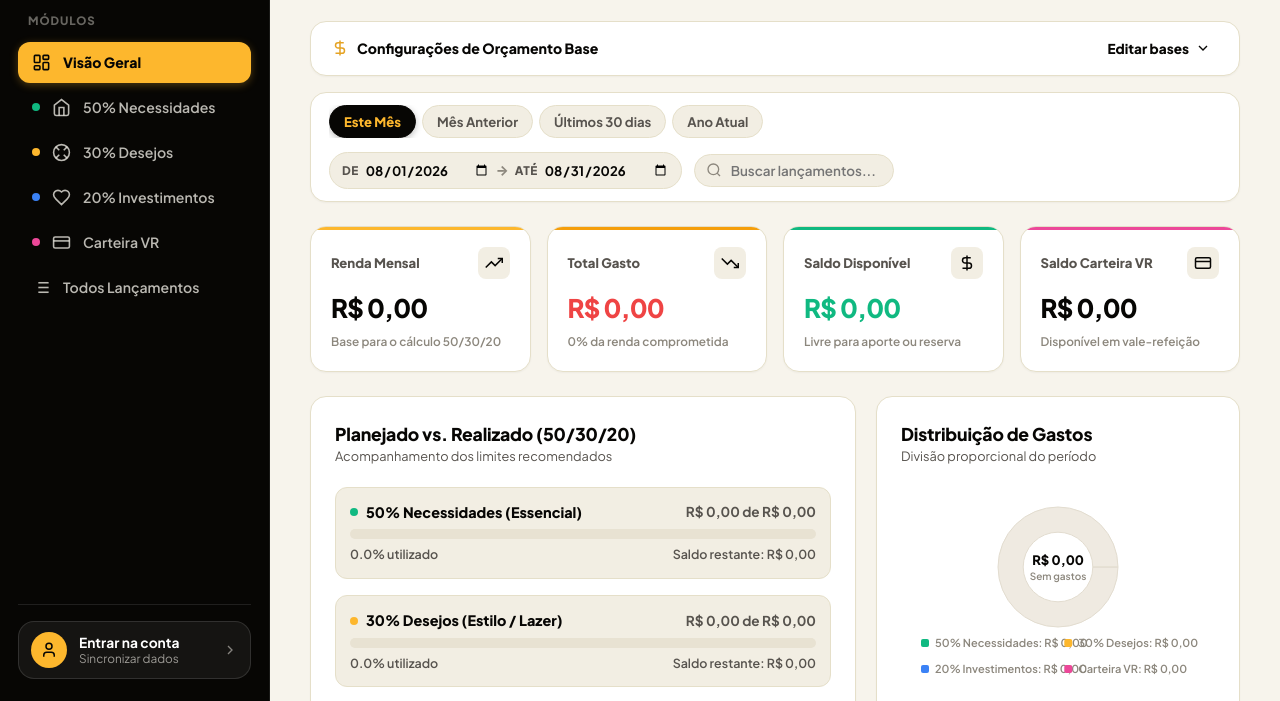
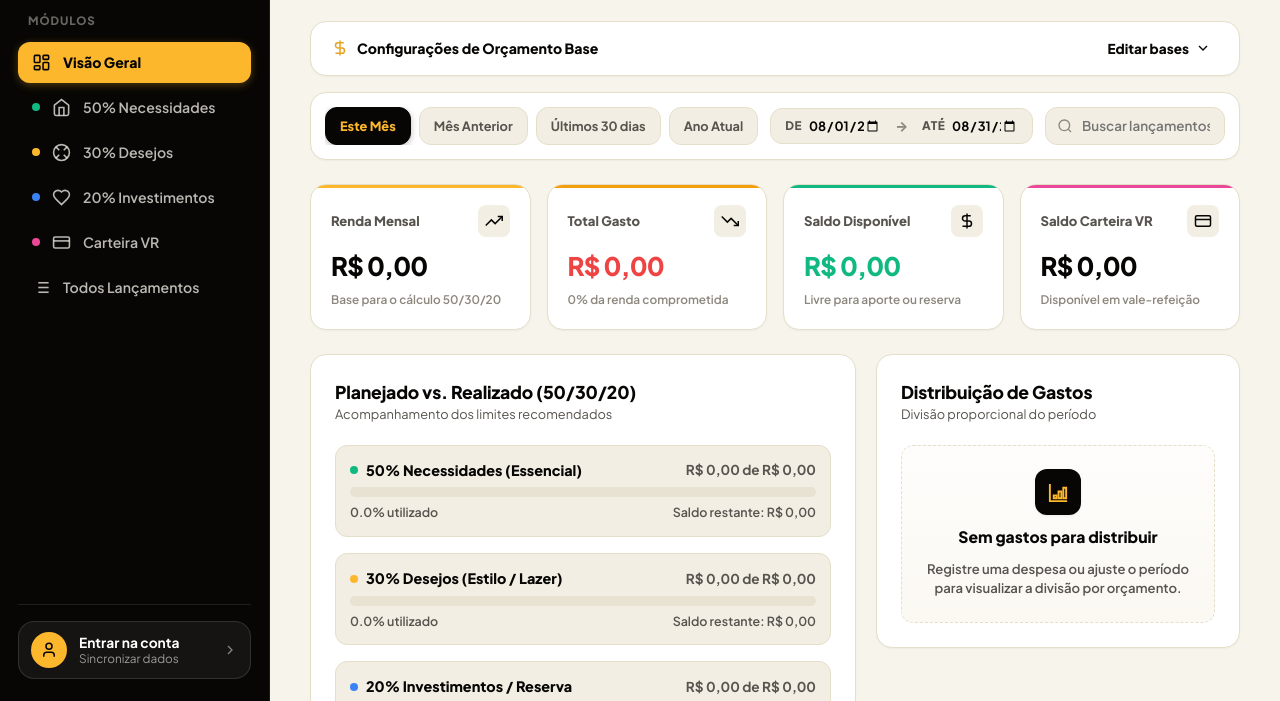
Before and after one commit to juanalenca/fin-flow, a plain HTML site: page static/index.html in a window 1280 px wide. Shown: the part 97-798 px from the top of the page. Drawn offline with Linux system fonts and the light colour scheme; no server answers.

Commit message:
fix(ui): responsive filter toolbar grid and chart container empty states

```diff
--- a/static/app.js
+++ b/static/app.js
@@ -977,11 +977,38 @@ function renderCharts() {
   drawTimelineChart(document.querySelector("#timeline-chart"));
 }
 
+function setChartEmptyState(canvas, isEmpty, title, description) {
+  if (!canvas) return;
+  const wrapper = canvas.closest(".canvas-wrapper");
+  if (!wrapper) return;
+
+  wrapper.classList.toggle("is-empty", isEmpty);
+  let emptyState = wrapper.querySelector(".chart-empty-state");
+
+  if (isEmpty) {
+    if (!emptyState) {
+      emptyState = document.createElement("div");
+      emptyState.className = "chart-empty-state";
+      wrapper.appendChild(emptyState);
+    }
+    emptyState.innerHTML = `
+      <div class="chart-empty-icon" aria-hidden="true">
+        <svg width="23" height="23" viewBox="0 0 24 24" fill="none" stroke="currentColor" stroke-width="2">
+          <path d="M3 3v18h18"></path>
+          <path d="M7 15h3v3H7z"></path>
+          <path d="M12 11h3v7h-3z"></path>
+          <path d="M17 7h3v11h-3z"></path>
+        </svg>
+      </div>
+      <strong>${escapeHtml(title)}</strong>
+      <span>${escapeHtml(description)}</span>`;
+  } else if (emptyState) {
+    emptyState.remove();
+  }
+}
+
 function drawDistributionChart(canvas) {
   if (!canvas) return;
-  const { ctx, width, height } = setupCanvas(canvas);
-  ctx.clearRect(0, 0, width, height);
-
   const items = ["needs", "wants", "savings", "vr"].map((key) => ({
     key,
     label: labels[key],
@@ -989,78 +1016,23 @@ function drawDistributionChart(canvas) {
   }));
 
   const total = items.reduce((sum, item) => sum + item.value, 0);
+  setChartEmptyState(
+    canvas,
+    !total,
+    "Sem gastos para distribuir",
+    "Registre uma despesa ou ajuste o período para visualizar a divisão por orçamento."
+  );
+  if (!total) return;
+
+  const { ctx, width, height } = setupCanvas(canvas);
+  ctx.clearRect(0, 0, width, height);
+
   const isMobile = width < 420;
 
   const cx = isMobile ? width * 0.5 : width * 0.32;
   const cy = isMobile ? 80 : height * 0.5;
   const outerRadius = isMobile ? 60 : Math.min(width, height) * 0.36;
   const innerRadius = outerRadius * 0.58;
-
-  if (!total) {
-    // Elegant Empty Doughnut Placeholder
-    ctx.beginPath();
-    ctx.arc(cx, cy, outerRadius, 0, Math.PI * 2);
-    ctx.arc(cx, cy, innerRadius, Math.PI * 2, 0, true);
-    ctx.closePath();
-    ctx.fillStyle = "#EFEAE1";
-    ctx.fill();
-
-    // Subtle border
-    ctx.strokeStyle = "#E2DCCF";
-    ctx.lineWidth = 1;
-    ctx.stroke();
-
-    // Center text
-    ctx.textAlign = "center";
-    ctx.textBaseline = "middle";
-    ctx.fillStyle = "#070604";
-    ctx.font = "800 13px 'Plus Jakarta Sans', system-ui";
-    ctx.fillText("R$ 0,00", cx, cy - 6);
-    ctx.fillStyle = "#8C877D";
-    ctx.font = "600 10px 'Plus Jakarta Sans', system-ui";
-    ctx.fillText("Sem gastos", cx, cy + 10);
-
-    // Empty Legend
-    if (isMobile) {
-      // 2 columns legend on mobile below chart
-      items.forEach((item, index) => {
-        const col = index % 2;
-        const row = Math.floor(index / 2);
-        const lx = col === 0 ? 20 : width * 0.52;
-        const ly = 160 + row * 26;
-
-        ctx.fillStyle = colors[item.key];
-        ctx.beginPath();
-        ctx.roundRect(lx, ly - 8, 8, 8, 2);
-        ctx.fill();
-
-        ctx.textAlign = "left";
-        ctx.textBaseline = "middle";
-        ctx.fillStyle = "#8C877D";
-        ctx.font = "600 11px 'Plus Jakarta Sans', system-ui";
-        ctx.fillText(`${item.label}: R$ 0,00`, lx + 14, ly - 4);
-      });
-    } else {
-      ctx.textAlign = "left";
-      ctx.textBaseline = "alphabetic";
-      items.forEach((item, index) => {
-        const y = 38 + index * 38;
-        ctx.fillStyle = colors[item.key];
-        ctx.beginPath();
-        ctx.roundRect(width * 0.60, y - 10, 10, 10, 3);
-        ctx.fill();
-
-        ctx.fillStyle = "#070604";
-        ctx.font = "800 12px 'Plus Jakarta Sans', system-ui";
-        ctx.fillText(`${item.label} (0%)`, width * 0.60 + 16, y);
-
-        ctx.fillStyle = "#8C877D";
-        ctx.font = "600 11px 'Plus Jakarta Sans', system-ui";
-        ctx.fillText("R$ 0,00", width * 0.60 + 16, y + 16);
-      });
-    }
-    return;
-  }
 
   // Draw Slices
   let angle = -Math.PI / 2;
@@ -1134,6 +1106,18 @@ function drawDistributionChart(canvas) {
 
 function drawTimelineChart(canvas) {
   if (!canvas) return;
+  const expenses = state.filteredEntries
+    .filter((entry) => entry.entry_kind === "expense")
+    .sort((a, b) => a.date.localeCompare(b.date));
+
+  setChartEmptyState(
+    canvas,
+    !expenses.length,
+    "Sem evolução no período",
+    "Quando houver lançamentos, a curva acumulada aparecerá aqui sem ocupar espaço vazio."
+  );
+  if (!expenses.length) return;
+
   const { ctx, width, height } = setupCanvas(canvas);
   ctx.clearRect(0, 0, width, height);
 
@@ -1153,28 +1137,6 @@ function drawTimelineChart(canvas) {
     ctx.moveTo(padLeft, y);
     ctx.lineTo(width - padRight, y);
     ctx.stroke();
-  }
-
-  const expenses = state.filteredEntries
-    .filter((entry) => entry.entry_kind === "expense")
-    .sort((a, b) => a.date.localeCompare(b.date));
-
-  if (!expenses.length) {
-    // Subtle baseline
-    ctx.setLineDash([4, 4]);
-    ctx.strokeStyle = "#D5CEBD";
-    ctx.beginPath();
-    ctx.moveTo(padLeft, height - padBottom);
-    ctx.lineTo(width - padRight, height - padBottom);
-    ctx.stroke();
-    ctx.setLineDash([]);
-
-    ctx.fillStyle = "#8C877D";
-    ctx.font = "600 13px 'Plus Jakarta Sans', system-ui";
-    ctx.textAlign = "center";
-    ctx.textBaseline = "middle";
-    ctx.fillText("Nenhuma movimentação no período selecionado", width * 0.5, height * 0.5);
-    return;
   }
 
   const totalsByDay = new Map();
--- a/static/index.html
+++ b/static/index.html
@@ -276,7 +276,7 @@
                   <span class="card-analytics-desc">Divisão proporcional do período</span>
                 </div>
               </div>
-              <div class="canvas-wrapper">
+              <div class="canvas-wrapper" id="distribution-chart-wrap">
                 <canvas id="distribution-chart" height="230"></canvas>
               </div>
             </div>
@@ -289,7 +289,7 @@
                   <span class="card-analytics-desc">Velocidade de gastos no período</span>
                 </div>
               </div>
-              <div class="canvas-wrapper">
+              <div class="canvas-wrapper" id="timeline-chart-wrap">
                 <canvas id="timeline-chart" height="220"></canvas>
               </div>
             </div>
--- a/static/styles.css
+++ b/static/styles.css
@@ -1033,20 +1033,23 @@ select {
   background: var(--surface);
   border: 1px solid var(--border);
   border-radius: var(--radius-lg);
-  padding: 12px 18px;
+  padding: 14px;
   margin-bottom: 24px;
-  display: flex;
-  flex-wrap: wrap;
-  align-items: center;
-  justify-content: space-between;
-  gap: 14px;
+  display: grid;
+  grid-template-columns: minmax(0, max-content) minmax(280px, 1fr);
+  align-items: stretch;
+  gap: 12px;
   box-shadow: var(--shadow-xs);
+  overflow: hidden;
 }
 
 .filter-presets-scroll {
+  min-width: 0;
   overflow-x: auto;
+  overflow-y: hidden;
   -webkit-overflow-scrolling: touch;
   scrollbar-width: none;
+  overscroll-behavior-inline: contain;
 }
 
 .filter-presets-scroll::-webkit-scrollbar {
@@ -1056,14 +1059,17 @@ select {
 .preset-filters {
   display: flex;
   align-items: center;
-  gap: 6px;
+  gap: 8px;
+  width: max-content;
+  min-width: min-content;
 }
 
 .preset-pill {
-  padding: 7px 14px;
-  font-size: 0.82rem;
+  min-height: 38px;
+  padding: 0 14px;
+  font-size: 0.8rem;
   font-weight: 700;
-  border-radius: var(--radius-full);
+  border-radius: var(--radius-md);
   color: var(--text-muted);
   background: var(--surface-hover);
   border: 1px solid var(--border);
@@ -1087,21 +1093,24 @@ select {
 }
 
 .custom-filters-form {
-  display: flex;
+  min-width: 0;
+  display: grid;
+  grid-template-columns: minmax(250px, max-content) minmax(180px, 1fr);
   align-items: center;
   gap: 12px;
-  flex-wrap: wrap;
 }
 
 /* UNIFIED DATE RANGE BADGE */
 .date-range-badge {
-  display: flex;
+  min-width: 0;
+  display: grid;
+  grid-template-columns: minmax(0, 1fr) auto minmax(0, 1fr);
   align-items: center;
   gap: 6px;
   background: var(--surface-hover);
   border: 1.5px solid var(--border);
-  border-radius: var(--radius-full);
-  padding: 4px 12px;
+  border-radius: var(--radius-md);
+  padding: 6px;
   transition: border-color var(--trans-fast), box-shadow var(--trans-fast);
 }
 
@@ -1112,9 +1121,13 @@ select {
 }
 
 .date-input-box {
-  display: flex;
+  min-width: 0;
+  display: grid;
+  grid-template-columns: auto minmax(0, 1fr);
   align-items: center;
   gap: 6px;
+  border-radius: var(--radius-sm);
+  padding: 0 8px;
 }
 
 .date-badge-label {
@@ -1129,11 +1142,12 @@ select {
   border: none !important;
   background: transparent !important;
   box-shadow: none !important;
-  padding: 4px 0 !important;
-  font-size: 0.82rem;
+  min-width: 0;
+  padding: 2px 0 !important;
+  font-size: 0.8rem;
   font-weight: 700;
   color: var(--text-main);
-  width: 125px;
+  width: 100%;
   cursor: pointer;
   outline: none;
 }
@@ -1149,6 +1163,7 @@ select {
   position: relative;
   display: flex;
   align-items: center;
+  min-width: 0;
 }
 
 .search-input-box .search-icon {
@@ -1160,18 +1175,19 @@ select {
 }
 
 .search-input-box input {
-  padding: 7px 14px 7px 36px;
+  min-height: 38px;
+  padding: 0 14px 0 36px;
   font-size: 0.84rem;
   font-weight: 600;
-  border-radius: var(--radius-full);
+  border-radius: var(--radius-md);
   border: 1.5px solid var(--border);
   background: var(--surface-hover);
-  width: 200px;
+  width: 100%;
+  min-width: 0;
   transition: all var(--trans-fast);
 }
 
 .search-input-box input:focus {
-  width: 230px;
   background: var(--surface);
   border-color: var(--primary);
   box-shadow: 0 0 0 2px var(--primary-subtle);
@@ -1272,14 +1288,16 @@ select {
   display: grid;
   grid-template-columns: 1.2fr 0.8fr;
   gap: 20px;
+  align-items: start;
 }
 
 .card-analytics {
   background: var(--surface);
   border: 1px solid var(--border);
   border-radius: var(--radius-lg);
-  padding: 24px;
+  padding: clamp(16px, 2.2vw, 24px);
   box-shadow: var(--shadow-xs);
+  min-width: 0;
 }
 
 .card-analytics-full {
@@ -1309,11 +1327,61 @@ select {
 .canvas-wrapper {
   position: relative;
   width: 100%;
+  min-height: 220px;
+  overflow: hidden;
+  border-radius: var(--radius-md);
 }
 
 canvas {
   display: block;
   width: 100%;
+}
+
+.canvas-wrapper.is-empty {
+  min-height: 0;
+}
+
+.canvas-wrapper.is-empty canvas {
+  display: none;
+}
+
+.chart-empty-state {
+  min-height: 178px;
+  display: grid;
+  align-content: center;
+  justify-items: center;
+  gap: 10px;
+  padding: 22px 18px;
+  border: 1px dashed var(--border);
+  border-radius: var(--radius-md);
+  background:
+    linear-gradient(180deg, rgba(255, 255, 255, 0.72), rgba(250, 248, 242, 0.96)),
+    var(--surface-subtle);
+  color: var(--text-muted);
+  text-align: center;
+}
+
+.chart-empty-icon {
+  display: grid;
+  place-items: center;
+  width: 46px;
+  height: 46px;
+  border-radius: var(--radius-md);
+  background: #070604;
+  color: var(--primary);
+  box-shadow: var(--shadow-sm);
+}
+
+.chart-empty-state strong {
+  color: var(--text-main);
+  font-size: 0.98rem;
+  font-weight: 800;
+}
+
+.chart-empty-state span {
+  max-width: 34ch;
+  font-size: 0.82rem;
+  font-weight: 600;
 }
 
 /* 50/30/20 PROGRESS BARS */
@@ -1879,6 +1947,15 @@ canvas {
     grid-template-columns: 1fr;
   }
 
+  .filter-controls-card {
+    grid-template-columns: 1fr;
+    padding: 12px;
+  }
+
+  .custom-filters-form {
+    grid-template-columns: 1fr minmax(220px, 0.85fr);
+  }
+
   /* MOBILE BOTTOM NAVIGATION */
   .mobile-nav {
     position: fixed;
@@ -1969,27 +2046,47 @@ canvas {
     grid-template-columns: 1fr;
   }
 
-  .filter-controls-card {
-    flex-direction: column;
-    align-items: stretch;
-    padding: 12px;
-    gap: 12px;
-  }
-
   .custom-filters-form {
-    flex-direction: column;
-    align-items: stretch;
+    grid-template-columns: 1fr;
     gap: 10px;
   }
 
-  .filter-date-group {
+  .date-range-badge {
+    grid-template-columns: 1fr;
+    gap: 8px;
+    border-radius: var(--radius-md);
+    background: var(--surface-subtle);
+  }
+
+  .date-separator {
+    display: none;
+  }
+
+  .date-input-box {
+    min-height: 38px;
+    background: var(--surface);
+    border: 1px solid var(--border);
+  }
+
+  .filter-presets-scroll {
+    margin-inline: -2px;
+    padding-inline: 2px;
+    overflow: visible;
+  }
+
+  .preset-pill {
+    min-height: 36px;
+    padding-inline: 12px;
+    font-size: 0.76rem;
+  }
+
+  .preset-filters {
     display: grid;
     grid-template-columns: 1fr 1fr;
-    gap: 8px;
-  }
-
-  .date-field input,
-  .search-input-wrapper input {
+    width: 100%;
+  }
+
+  .preset-pill {
     width: 100%;
   }
 
@@ -2048,6 +2145,15 @@ canvas {
     grid-template-columns: 1fr;
   }
 
+  .filter-controls-card {
+    margin-bottom: 16px;
+  }
+
+  .chart-empty-state {
+    min-height: 154px;
+    padding: 18px 14px;
+  }
+
   .modal-actions {
     flex-direction: column-reverse;
     gap: 10px;
```
